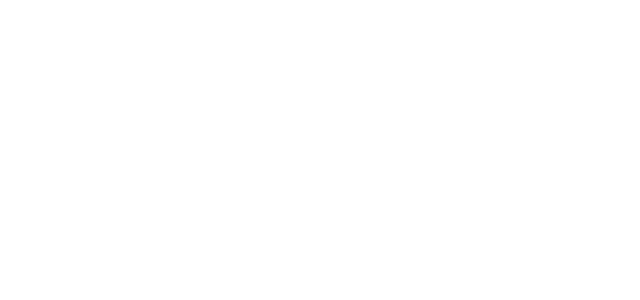
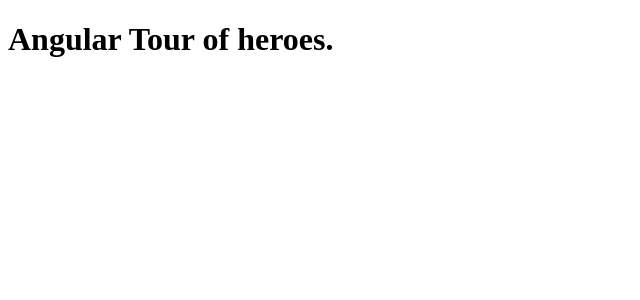
Before and after one commit to davidshindra/angular-tour-of-heroes, an Angular app: page / in a window 1280 px wide. Shown: the top 300 px of the page, without its empty margins (0-640 px from the left). Built offline with nearby package versions, Linux system fonts and the light colour scheme.

Commit message:
add page heading

```diff
--- a/src/app/app.component.html
+++ b/src/app/app.component.html
@@ -1 +1,2 @@
+<h1>Angular Tour of heroes.</h1>
 <router-outlet></router-outlet>
```
